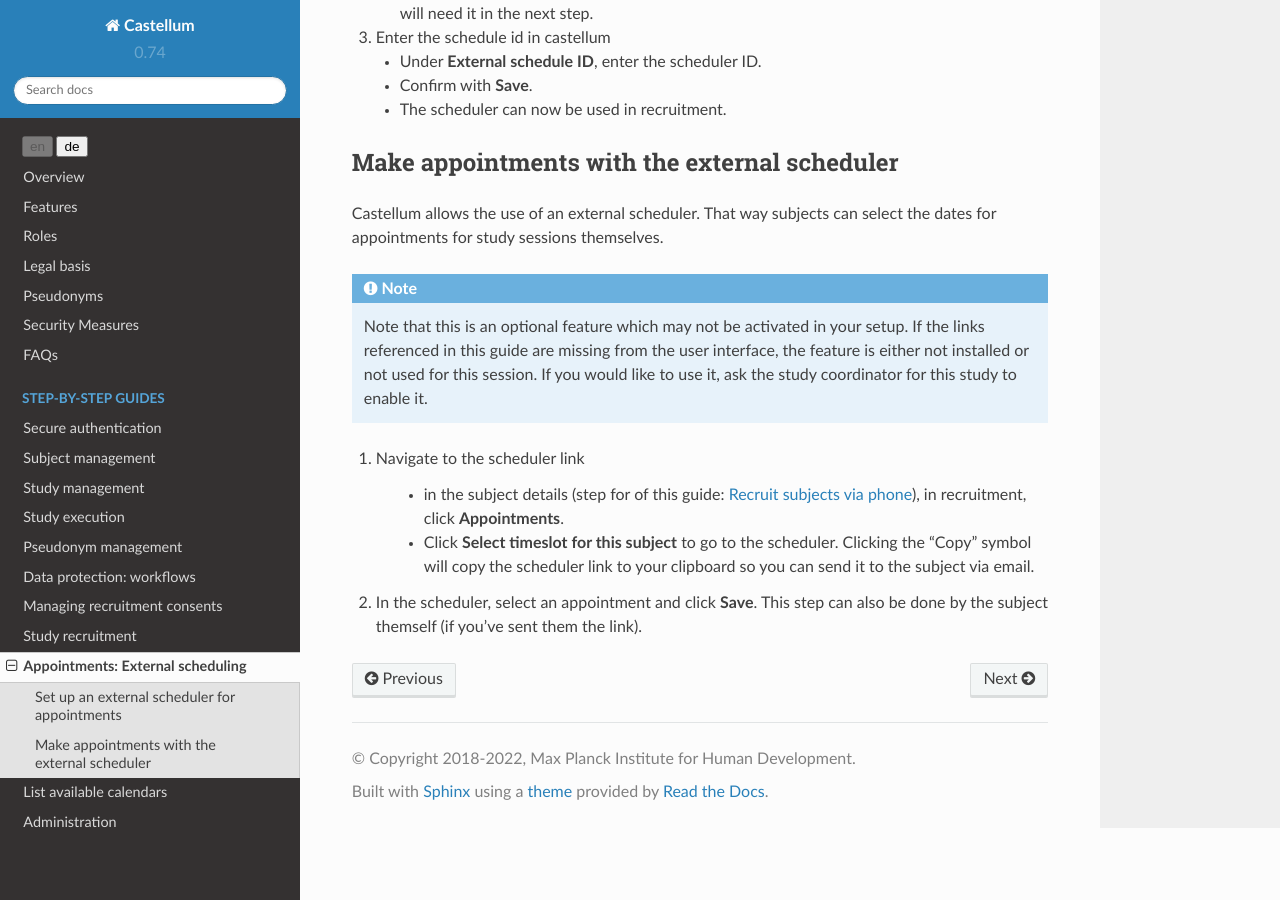
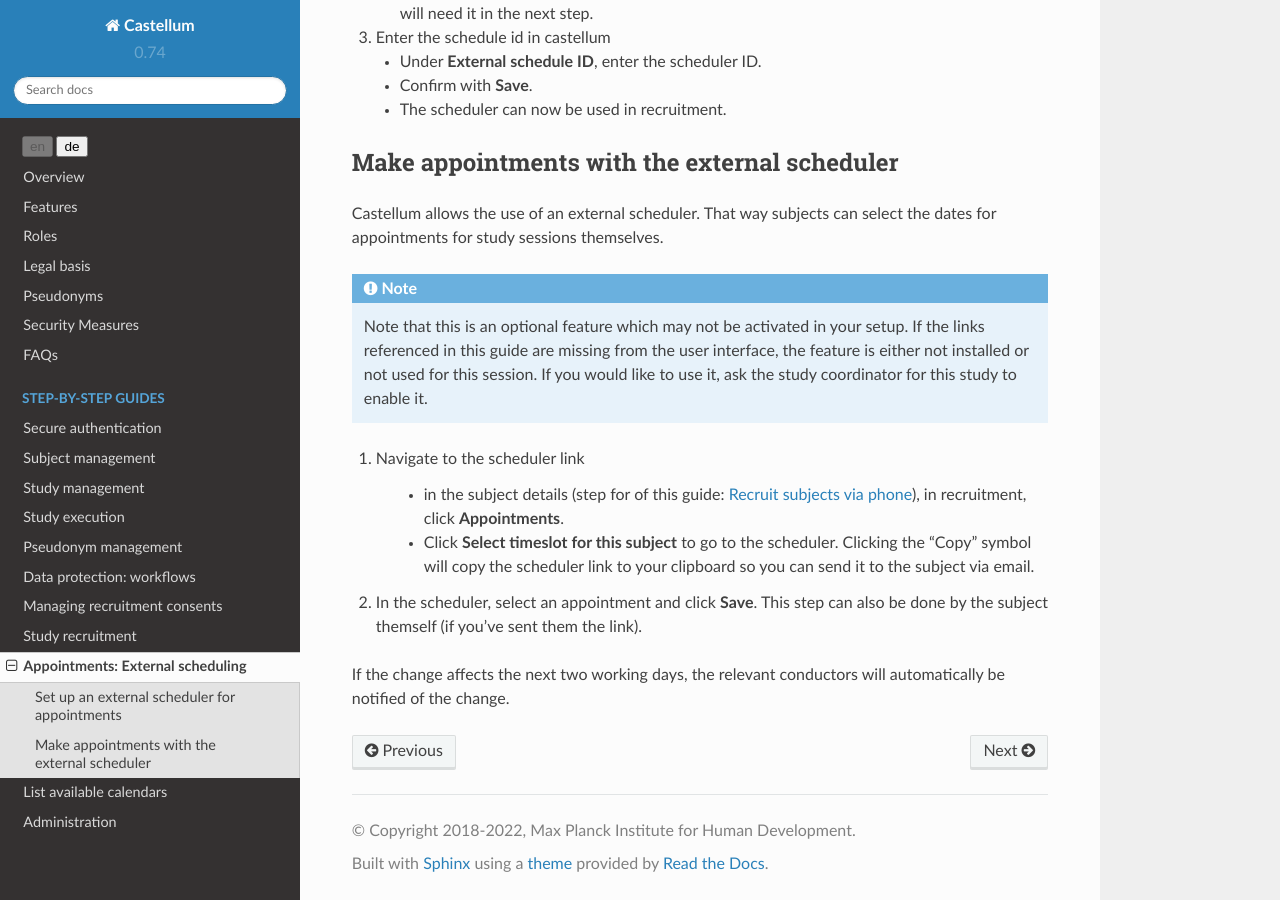
Before and after one commit to DouglasNeuroInformatics/castellum, a Sphinx documentation site: the page built from source/guides/appointments-external-scheduler.rst, in a window 1280 px wide and 900 px high, scrolled down 915 px. Built offline with Sphinx 7.4.7 and the Read the Docs theme 2.0.0, drawn with Linux system fonts in a browser that asks for light colours.

Commit message:
mention notification mails on scheduler changes

```diff
--- a/source/guides/appointments-external-scheduler.rst
+++ b/source/guides/appointments-external-scheduler.rst
@@ -76,3 +76,6 @@ the dates for appointments for study sessions themselves.
 
 2.  In the scheduler, select an appointment and click **Save**. This step can
     also be done by the subject themself (if you've sent them the link).
+
+If the change affects the next two working days, the relevant conductors will
+automatically be notified of the change.
```
